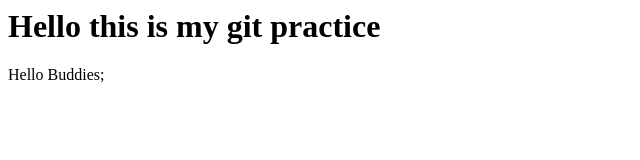
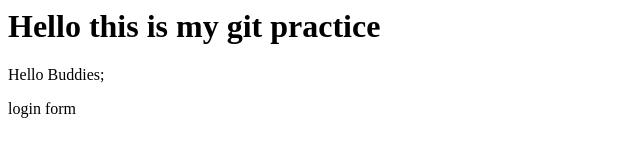
Before and after one commit to jasimkhan/weblingo, a plain HTML site: page index.html in a window 1280 px wide. Shown: the full height of the page, 0-640 px from the left. Drawn offline with Linux system fonts and the light colour scheme.

Commit message:
add login form

```diff
--- /dev/null
+++ b/dir2/app2.js
@@ -0,0 +1 @@
+console.log('myapp2');
--- a/index.html
+++ b/index.html
@@ -2,5 +2,8 @@
     <head>
         <h1>Hello this is my git practice</h1>
     </head>
-    <body><p>Hello Buddies;</p></body>
+    <body><p>Hello Buddies;</p>
+    login form
+
+    </body>
 </html>
```
Also changed, not shown: log.txt (added), login.html (added).
